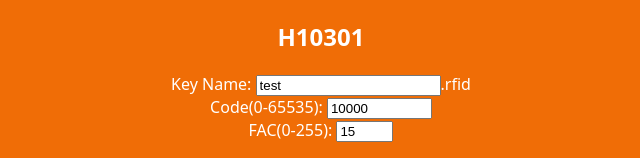
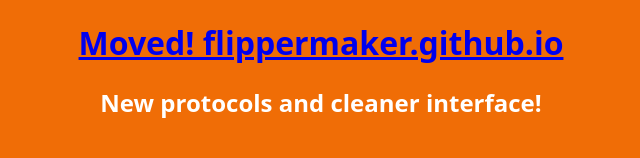
Before and after one commit to natehome/natehome.github.io, a plain HTML site: page index.html in a window 1280 px wide. Shown: the top 158 px of the page, without its empty margins (319-959 px from the left). Drawn offline with Linux system fonts and the light colour scheme.

Commit message:
Update index.html

```diff
--- a/index.html
+++ b/index.html
@@ -14,13 +14,14 @@
 </style>
 
 <body>
-
-<h2>H10301</h2>
+  <h1><a href="https://flippermaker.github.io/">Moved! flippermaker.github.io</a></h1>
+  <h2>New protocols and cleaner interface!</h2>
+<!--<h2>H10301</h2>
 <p>Key Name: <input type="text" id="namebox" size="20" value="test">.rfid<br />
   Code(0-65535): <input type="text" type="number" pattern="\d*" id="cbox" size="10" value="10000"><br />
   FAC(0-255): <input type="text" type="number" pattern="\d*" id="fbox" size="4" value="15"><br />
 
-  <!--Button: <input type="text" id="bbox" size="4">-->
+
 </p>
 
 <button id="b" class="myButton">Generate</button>
@@ -45,7 +46,7 @@
 <p>
 Download Url:
 <span id="writeMC"></span></p>
-
+-->
 </body>
  <script src="jcode.js"></script>
 </html>
```
